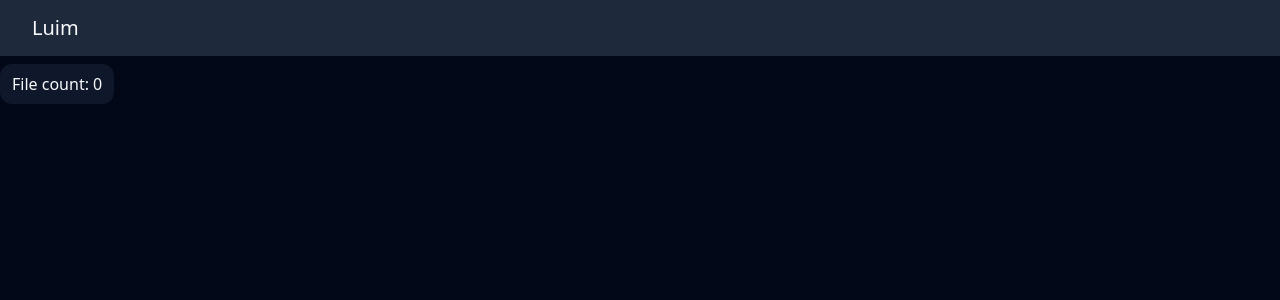
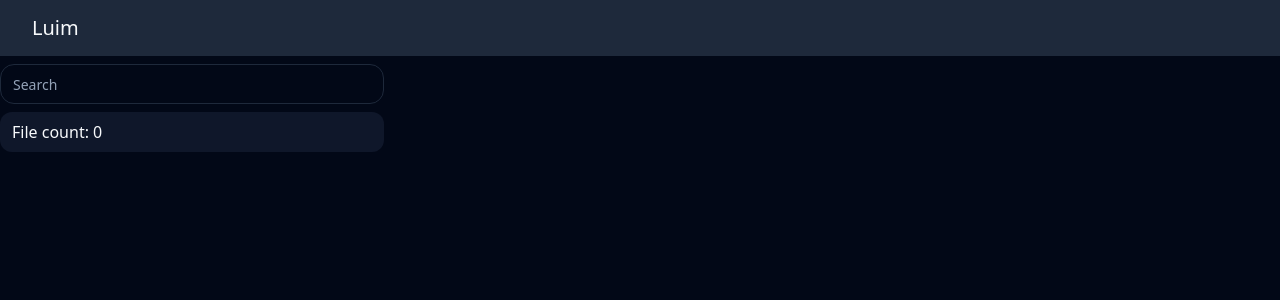
Before and after one commit to LuimHQ/Luim, a Next.js app in the folder apps/web/: page /home in a window 1280 px wide. Shown: the top 300 px of the page. Built offline with nearby package versions, Linux system fonts and the light colour scheme.

Commit message:
Added search functionality by file name

```diff
--- a/apps/web/src/app/home/page.tsx
+++ b/apps/web/src/app/home/page.tsx
@@ -1,23 +1,49 @@
 'use client';
+import { Input } from '@components/ui/Input';
 import { FilesContext } from '@contexts/FilesContext';
 import React, { useContext, useEffect, useState } from 'react';
 const Home = () => {
+    const [searchKey, setSearchKey] = useState('');
     const { files } = useContext(FilesContext);
+    const [filtered, setFiltered] = useState(files);
+    useEffect(() => {
+        setFiltered(
+            files &&
+                files.filter((item) =>
+                    item.webkitRelativePath.toLowerCase().match(searchKey)
+                )
+        );
+    }, [searchKey]);
     return (
-        <div className="mt-16 flex flex-col gap-2 cursor-pointer">
-            <div className="bg-primary-foreground px-3 py-2 rounded-sm w-fit">
-                File count: {files ? files.length : 0}
+        <div className="flex flex-row">
+            <div className="mt-16 flex flex-col gap-2 cursor-pointer w-96 h-full">
+                <div>
+                    <Input
+                        type="text"
+                        placeholder="Search"
+                        onChange={(e) => {
+                            console.log(e.target.value);
+                            setSearchKey(e.target.value);
+                        }}
+                    ></Input>
                 </div>
-            {files &&
-                files.map((item) => (
+                <div className="bg-primary-foreground px-3 py-2 rounded-sm">
+                    File count: {filtered ? filtered.length : 0}
+                </div>
+                {filtered &&
+                    filtered.map((item) => (
                         <div
                             key={item.webkitRelativePath}
-                        className="p-4 bg-white bg-opacity-20 flex flex-col"
+                            className="w-full p-4 bg-white bg-opacity-20 flex flex-col overflow-x-scroll no-scrollbar"
                         >
-                        <div>Relative path: {item.webkitRelativePath}</div>
+                            <div className="h-full">
+                                {item.webkitRelativePath}
+                            </div>
                             <div>Size: {item.size}</div>
                         </div>
                     ))}
+            </div>
+            <div></div>
         </div>
     );
 };
--- /dev/null
+++ b/apps/web/src/components/ui/Input.tsx
@@ -0,0 +1,24 @@
+import * as React from 'react';
+import { cn } from '@lib/utils';
+
+export interface InputProps
+    extends React.InputHTMLAttributes<HTMLInputElement> {}
+
+const Input = React.forwardRef<HTMLInputElement, InputProps>(
+    ({ className, type, ...props }, ref) => {
+        return (
+            <input
+                type={type}
+                className={cn(
+                    'flex h-10 w-full rounded-md border border-input bg-background px-3 py-2 text-sm ring-offset-background file:border-0 file:bg-transparent file:text-sm file:font-medium placeholder:text-muted-foreground focus-visible:outline-none focus-visible:ring-2 focus-visible:ring-ring focus-visible:ring-offset-2 disabled:cursor-not-allowed disabled:opacity-50',
+                    className
+                )}
+                ref={ref}
+                {...props}
+            />
+        );
+    }
+);
+Input.displayName = 'Input';
+
+export { Input };
--- /dev/null
+++ b/apps/web/src/pages/api/getFiles.ts
@@ -0,0 +1,4 @@
+import type { NextApiRequest, NextApiResponse } from 'next';
+export default function getFiles(req: NextApiRequest, res: NextApiResponse) {
+    res.status(200).json({ text: 'hello world' });
+}
--- a/apps/web/src/styles/globals.css
+++ b/apps/web/src/styles/globals.css
@@ -2,7 +2,16 @@
 @tailwind components;
 @tailwind utilities;
 
+/* Hide scrollbar for Chrome, Safari and Opera */
+.no-scrollbar::-webkit-scrollbar {
+    display: none;
+}
 
+/* Hide scrollbar for IE, Edge and Firefox */
+.no-scrollbar {
+    -ms-overflow-style: none; /* IE and Edge */
+    scrollbar-width: none; /* Firefox */
+}
 
 @layer base {
     :root {
--- a/apps/web/tsconfig.json
+++ b/apps/web/tsconfig.json
@@ -9,11 +9,11 @@
 			 "@contexts/*": ["./src/contexts/*"],
 			// "@pages/*": ["./pages/*"],
 			"@styles/*": ["./src/styles/*"],
+			"@lib/*": ["./src/lib/*"]
 			// "@utils/*": ["./utils/*"],
 			// "@hooks/*": ["./hooks/*"],
 			// "@types/*": ["./types/*"],
 			// "@public/*": ["./public/*"],
-			"@lib/*": ["./src/lib/*"]
 		}
   },
   "include": ["next-env.d.ts", "**/*.ts", "**/*.tsx", ".next/types/**/*.ts"],
```
Lines whose indentation alone changed are shown as unchanged.
